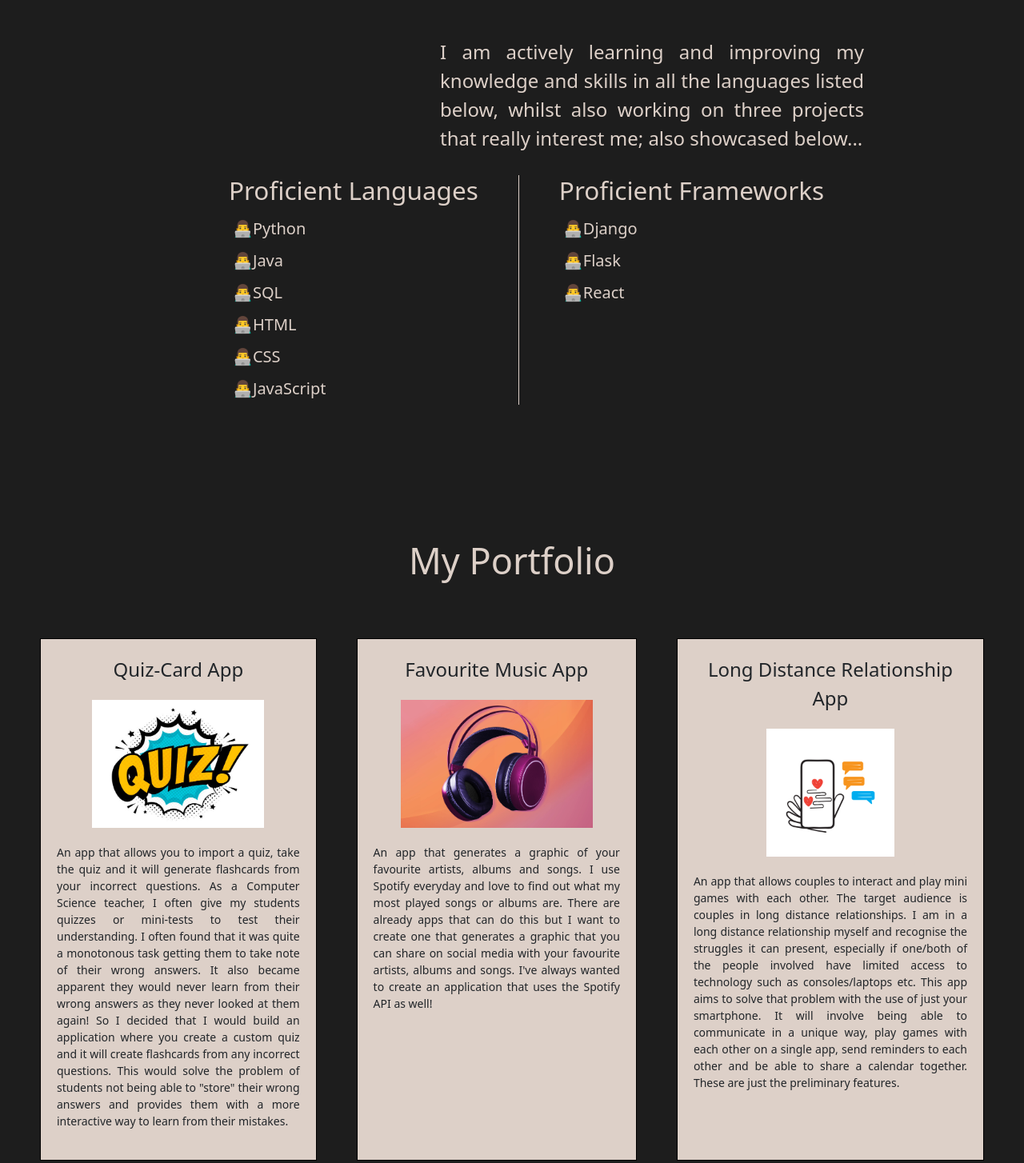
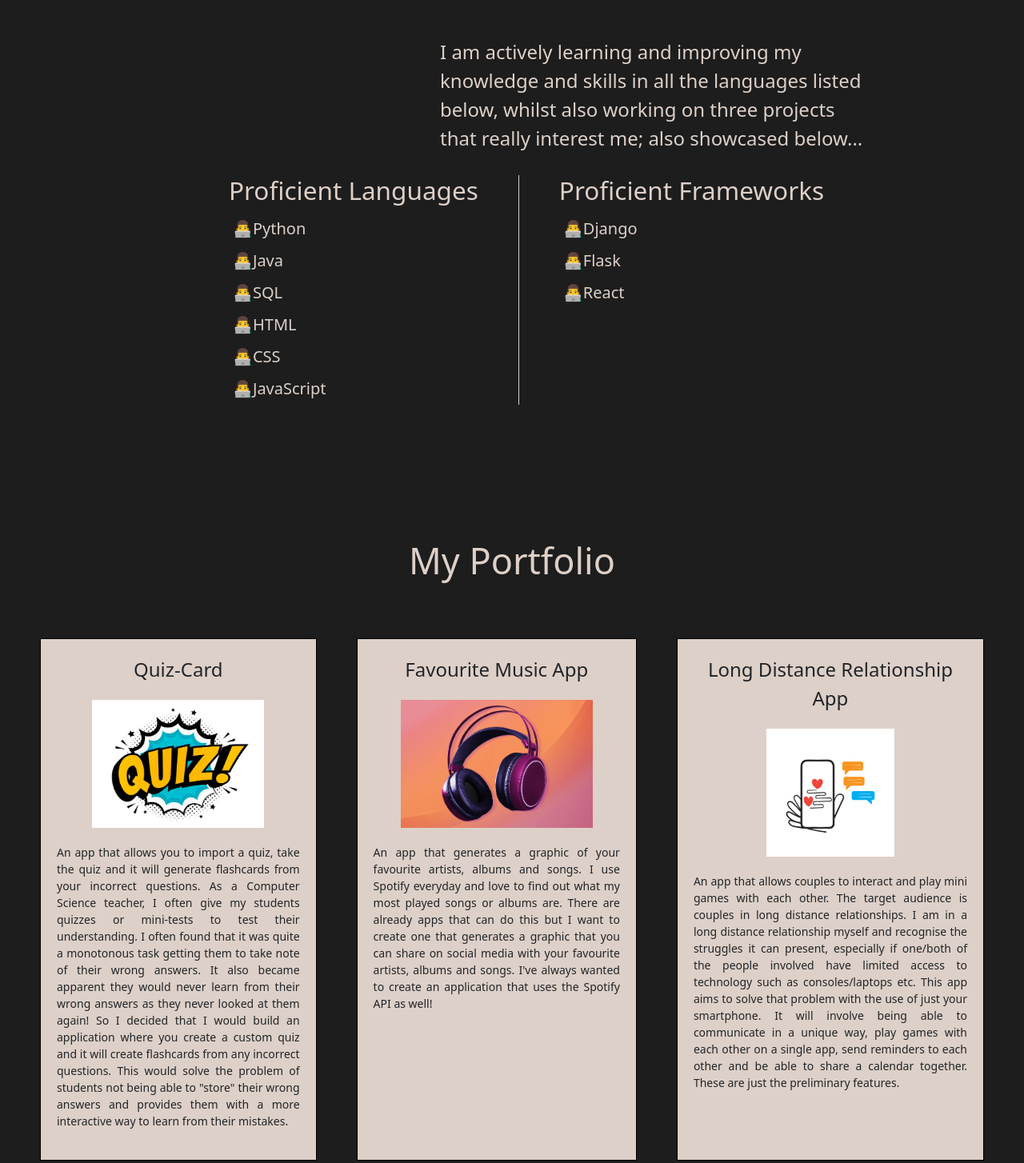
Before and after one commit to ziyadsaf/Portfolio-Website, a plain HTML site: page website/index.html in a window 1280 px wide. Shown: the part 1462-2916 px from the top of the page at 80% size. Drawn offline with nearby package versions, Linux system fonts and the light colour scheme.

Commit message:
version 1 of website

```diff
--- a/website/index.html
+++ b/website/index.html
@@ -90,7 +90,7 @@
         </div>
       <div class="portfolio_grid">
         <div class="grid-item">
-          Quiz-Card App
+          Quiz-Card
           <div class="grid_img">
           <a target=_blank href="https://github.com/ziyadsaf/Quiz-Card">
             <img src="/images/quiz.jpg" alt="Quiz App">
--- a/website/style.css
+++ b/website/style.css
@@ -131,7 +131,7 @@ body, section{
 #about_para{
 	color:#DDD0C8;
 	font-size: 24px;
-	text-align: justify;
+	text-align: left;
 	margin-top: 50px;
 	margin-right: 200px;
 	margin-left: 100px;
```
